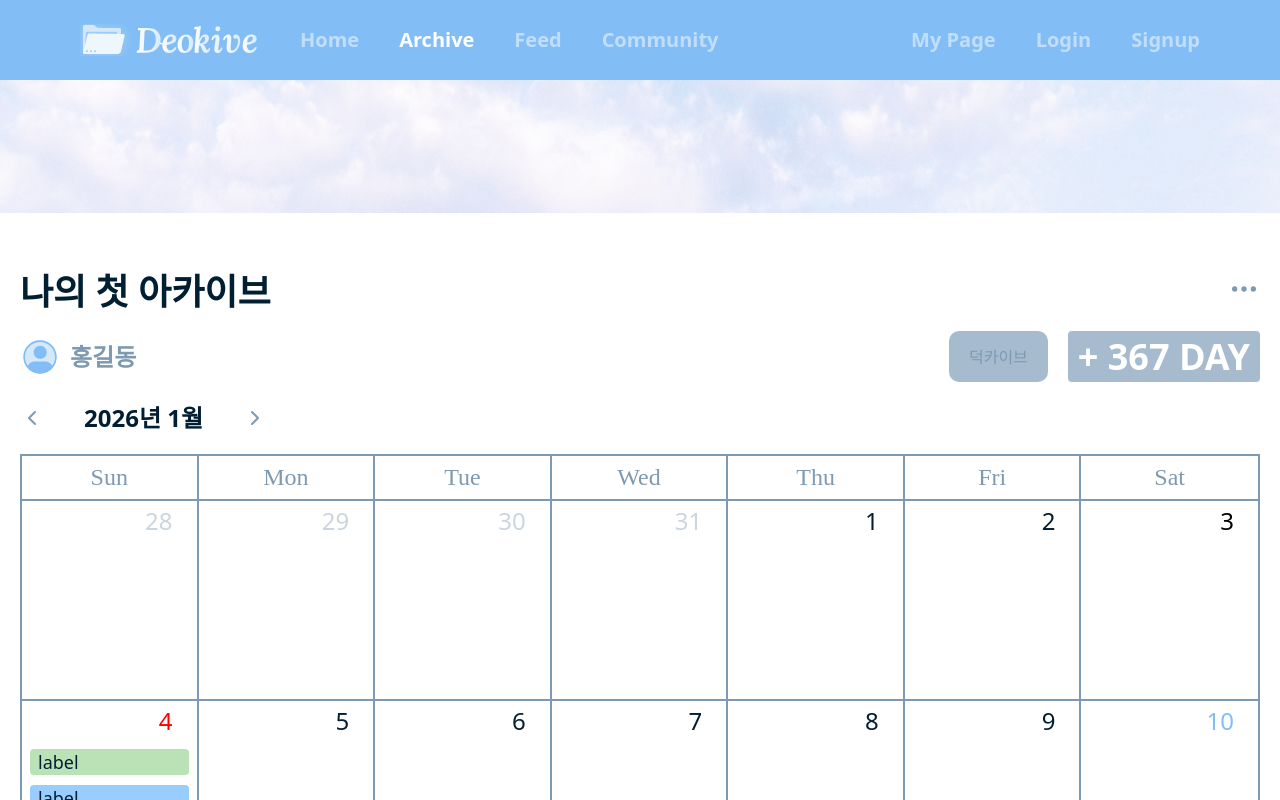
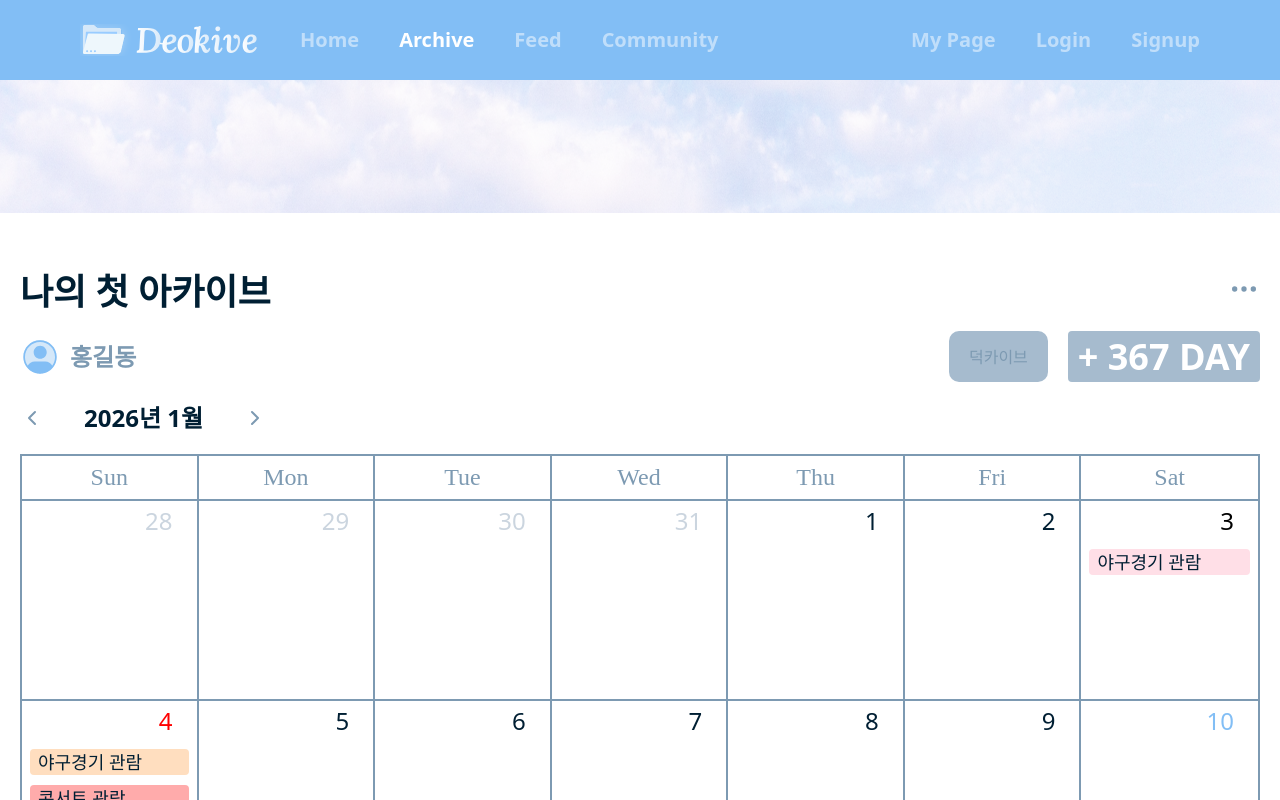
Before and after one commit to Deokive/FE, a React (Vite) app: page /archive/1 in a window 1280 px wide. Shown: the top 800 px of the page. Built offline with nearby package versions, Linux system fonts and the light colour scheme; the HTML template or start-up script is replaced by a standard one; a web font is replaced by a local one.

Commit message:
feat: 이벤트 타입 모달 재정의

```diff
--- a/src/components/calendar/Calendar.css
+++ b/src/components/calendar/Calendar.css
@@ -91,7 +91,7 @@ src/components/calendar/Calendar.css .calendar-container {
 
 /* 날짜는 기본적으로 클릭 가능하므로 pointer */
 .react-calendar__tile:enabled {
-  cursor: pointer;
+  cursor: not-allowed;
 }
 /* [테두리 정리] */
 /* (1) 각 행의 마지막 열(토요일)은 오른쪽 선 제거 */
--- a/src/components/calendar/Calendar.tsx
+++ b/src/components/calendar/Calendar.tsx
@@ -6,10 +6,11 @@ import "react-calendar/dist/Calendar.css";
 import "./Calendar.css"; // 커스텀 CSS
 import AdditionalModal from "./modal/AdditionalModal";
 import EventModal from "./modal/EventModal";
+import type { LabelData } from "@/mockData/calendarData";
 
 interface CalendarProps {
   /** 날짜별 라벨 데이터 (키: "YYYY-MM-DD" 형식, 값: 라벨 텍스트 배열) */
-  labelData?: Record<string, string[]>;
+  labelData?: LabelData[];
   /** 날짜별 스티커 데이터 (키: "YYYY-MM-DD" 형식, 값: 스티커 ID 또는 식별자) */
   stickerData?: Record<string, string>; //스티커는 날짜당 한개로 생각해서 string으로 처리
   /** 스티커 이미지 URL (스티커 영역에 표시할 이미지) */
@@ -19,9 +20,9 @@ interface CalendarProps {
 
 type ValuePiece = Date | null;
 type Value = ValuePiece | [ValuePiece, ValuePiece];
+
 type ModalType = "event" | "sticker" | "sports" | null;
-
-const labelColors = ["#B9E2B6", "#99CCFF", "#D2D2FF", "#FFD1DC"];
+type isSportType = true | false | null; //스포츠 타입 여부
 
 const Calendar = ({
   labelData,
@@ -42,8 +43,9 @@ const Calendar = ({
   const [isAdditionalModalOpen, setIsAdditionalModalOpen] = useState(false);
 
   const [eventModalOpen, setEventModalOpen] = useState(false);
-  const [eventModalType, setEventModalType] = useState<ModalType>(null);
+  const [eventModalType, setEventModalType] = useState<isSportType>(null); //스포츠 타입 여부 null: 스티커 타입
   const [clickDate, setClickDate] = useState<Date | null>(null);
+  const [editLabelData, setEditLabelData] = useState<LabelData | null>(null); // ✅ 수정할 라벨 데이터
 
   const calendarRootRef = useRef<HTMLDivElement | null>(null); // ✅ 추가
 
@@ -115,8 +117,18 @@ const Calendar = ({
       const dateString = `${date.getFullYear()}-${String(
         date.getMonth() + 1
       ).padStart(2, "0")}-${String(date.getDate()).padStart(2, "0")}`;
+
       //라벨 더미 데이터 매칭
-      const labels = labelData?.[dateString] || [];
+      const label = labelData?.find((label) => label.date === dateString);
+      const title = label?.title || "";
+      const time = label?.time || "";
+      const hasTime = label?.hasTime || false;
+      const color = label?.color || null;
+      const sportInfo = label?.sportInfo || null;
+      const hashtags = label?.hashtags || [];
+      const isSportType = label?.isSportType || false;
+
+      //스티커 더미 데이터 매칭
       const sticker = stickerData?.[dateString] || "";
       return (
         <div
@@ -182,22 +194,34 @@ const Calendar = ({
 
           {/* 2. 라벨 영역 */}
           <div className="w-full flex flex-col items-start gap-[10px]">
-            {labels.map((text, idx) => (
+            {labelData
+              ?.filter((l) => l.date === dateString) // ✅ 해당 날짜만 필터링
+              .map((label, idx) => (
                 <div
+                  onClick={(e) => {
+                    e.stopPropagation();
+                    if (isReadonly) return;
+
+                    if (label) {
+                      setEditLabelData(label);
+                      setEventModalType(isSportType);
+                      setEventModalOpen(true);
+                    }
+
+                    console.log(
+                      "라벨 클릭:",
+                      label.title,
+                      "라벨 데이터:",
+                      label
+                    );
+                  }}
                   key={idx}
-                className="w-full typo-body1 text-left px-2 py-1 rounded-[4px] text-color-highest truncate"
+                  className="w-full typo-body1 text-left px-2 py-1 rounded-[4px] text-color-highest truncate cursor-pointer hover:opacity-80"
                   style={{
-                  backgroundColor:
-                    idx % 4 === 0
-                      ? labelColors[0]
-                      : idx % 4 === 1
-                      ? labelColors[1]
-                      : idx % 4 === 2
-                      ? labelColors[2]
-                      : labelColors[3],
+                    backgroundColor: label.color?.color,
                   }}
                 >
-                {text}
+                  {label.title}
                 </div>
               ))}
             {/* 예시: 1일인 경우 스티커 영역 표시 */}
@@ -315,17 +339,17 @@ const Calendar = ({
             }}
             onEventModalOpen={() => {
               setIsAdditionalModalOpen(false);
-              setEventModalType("event");
+              setEventModalType(false);
               setEventModalOpen(true);
             }}
             onStickerModalOpen={() => {
               setIsAdditionalModalOpen(false);
-              setEventModalType("sticker");
+              setEventModalType(null);
               setEventModalOpen(true);
             }}
             onSportsModalOpen={() => {
               setIsAdditionalModalOpen(false);
-              setEventModalType("sports");
+              setEventModalType(true);
               setEventModalOpen(true);
             }}
           />
--- a/src/components/calendar/CalendarDate.tsx
+++ b/src/components/calendar/CalendarDate.tsx
@@ -13,7 +13,7 @@ type CalendarDateProps = {
 
 const CalendarDate = ({ startDateValue, onDateChange }: CalendarDateProps) => {
   const [startDate, setStartDate] = useState<Date | null>(startDateValue);
-  const [endDate, setEndDate] = useState<Date | null>(null);
+  const [endDate, setEndDate] = useState<Date | null>(startDateValue);
   const [isAllDay, setIsAllDay] = useState<boolean>(false);
 
   // ✅ 값이 변경될 때마다 부모에게 알림
--- a/src/components/calendar/modal/Event.tsx
+++ b/src/components/calendar/modal/Event.tsx
@@ -7,11 +7,12 @@ import { useState } from "react";
 import type { ColorData, DateData } from "@/types/calendar";
 
 type EventProps = {
+  title?: string;
   onClose: () => void;
   startDate: Date | null;
 };
 
-const Event = ({ onClose, startDate }: EventProps) => {
+const Event = ({ title, onClose, startDate }: EventProps) => {
   // ✅ 자식 컴포넌트들의 데이터를 저장할 state
   const [dateData, setDateData] = useState<DateData>({
     startDate: startDate,
@@ -37,7 +38,9 @@ const Event = ({ onClose, startDate }: EventProps) => {
     <div className="flex flex-col gap-12 items-start">
       {/* 일정 이름 */}
       <div className="w-full flex items-center justify-between">
-        <p className="typo-h1 text-color-mid text-left ">| 일정 이름</p>
+        <p className="typo-h1 text-color-mid text-left ">
+          | {title || "일정 이름"}
+        </p>
         <X
           className="w-12 h-12 text-color-highest cursor-pointer"
           onClick={onClose}
--- a/src/components/calendar/modal/EventModal.tsx
+++ b/src/components/calendar/modal/EventModal.tsx
@@ -3,7 +3,7 @@ import Event from "./Event";
 import Sports from "./Sports";
 import Sticker from "./Sticker";
 
-type ModalType = "event" | "sticker" | "sports" | null;
+type ModalType = true | false | null;
 
 interface EventModalProps {
   open: boolean;
@@ -48,11 +48,9 @@ const EventModal = ({ open, onClose, type, startDate }: EventModalProps) => {
         className="absolute w-200 flex flex-col pl-20 py-[54px] pr-15 gap-12 rounded-xl bg-white"
         onMouseDown={(e) => e.stopPropagation()}
       >
-        {type === "event" && <Event onClose={onClose} startDate={startDate} />}
-        {type === "sticker" && <Sticker onClose={onClose} />}
-        {type === "sports" && (
-          <Sports onClose={onClose} startDate={startDate} />
-        )}
+        {type === false && <Event onClose={onClose} startDate={startDate} />}
+        {type === true && <Sports onClose={onClose} startDate={startDate} />}
+        {type === null && <Sticker onClose={onClose} />}
       </div>
     </div>
   );
--- a/src/components/calendar/modal/Sticker.tsx
+++ b/src/components/calendar/modal/Sticker.tsx
@@ -15,6 +15,7 @@ const Sticker = ({ onClose }: StickerProps) => {
           onClick={onClose}
         />
       </div>
+      <p className="typo-body1 text-color-mid text-left">추후 추가 예정</p>
       {/* 일정 기간 */}
     </div>
   );
--- a/src/mockData/calendarData.ts
+++ b/src/mockData/calendarData.ts
@@ -1,9 +1,78 @@
-const defaultLabelData: Record<string, string[]> = {
-  "2025-12-01": ["label", "label", "label", "label"],
-  "2025-12-02": ["label", "label", "label"],
-  "2025-12-03": ["label", "label", "label"],
-  "2026-01-04": ["label", "label", "label"],
+export type ColorData = {
+  color: string;
 };
+
+const colors: ColorData[] = [
+  { color: "#FFDFE7" }, //핑크
+  { color: "#FFABAB" }, //빨강
+  { color: "#FFDEBF" }, //오렌지
+  { color: "#FFEEBB" }, //노랑
+  { color: "#CEEBCC" }, //초록
+  { color: "#82BEF5" }, //파랑
+  { color: "#DFDFFF" }, //보라
+  { color: "#DFDCDC" }, //회색
+];
+
+export type SportInfo = {
+  team1: string;
+  team2: string;
+  score1: number;
+  score2: number;
+};
+
+export type LabelData = {
+  title: string; //일정 이름
+  date: string; //날짜
+  time: string; //시간
+  hasTime: boolean; //하루종일 버튼 체크 여부
+  color: ColorData;
+  sportInfo?: SportInfo; //스포츠 정보
+  hashtags?: string[]; //태그
+  isSportType: boolean; //스포츠 타입 여부
+};
+
+const defaultLabelData: LabelData[] = [
+  {
+    title: "야구경기 관람",
+    date: "2026-01-03",
+    time: "19:00",
+    hasTime: true,
+    color: colors[0],
+    sportInfo: {
+      team1: "한화 이글스",
+      team2: "LG 트윈스",
+      score1: 5,
+      score2: 3,
+    },
+    hashtags: ["야구", "한화 이글스", "LG 트윈스"],
+    isSportType: true,
+  },
+  {
+    title: "야구경기 관람",
+    date: "2026-01-04",
+    time: "19:00",
+    hasTime: true,
+    color: colors[2],
+    sportInfo: {
+      team1: "한화 이글스",
+      team2: "LG 트윈스",
+      score1: 5,
+      score2: 3,
+    },
+    hashtags: ["야구", "한화 이글스", "LG 트윈스"],
+    isSportType: true,
+  },
+
+  {
+    date: "2026-01-04",
+    title: "콘서트 관람",
+    time: "19:00",
+    hasTime: true,
+    color: colors[1],
+    hashtags: ["콘서트", "라이브", "블랙핑크"],
+    isSportType: false,
+  },
+];
 
 const defaultStickerData: Record<string, string> = {
   "2025-12-01": "sticker",
@@ -14,4 +83,5 @@ const defaultStickerData: Record<string, string> = {
 export {
   defaultLabelData as labelDataMock,
   defaultStickerData as stickerDataMock,
+  colors,
 };
```
Lines whose indentation alone changed are shown as unchanged.
